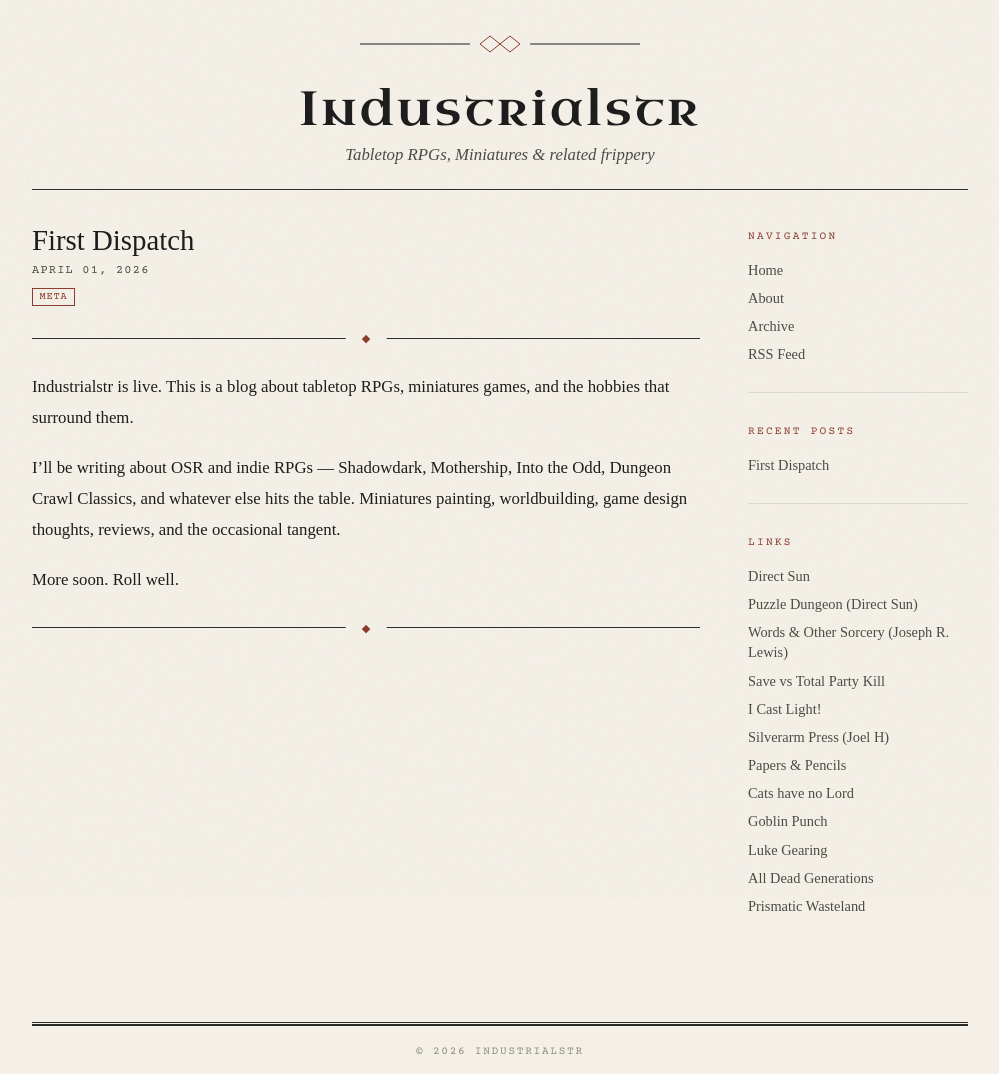
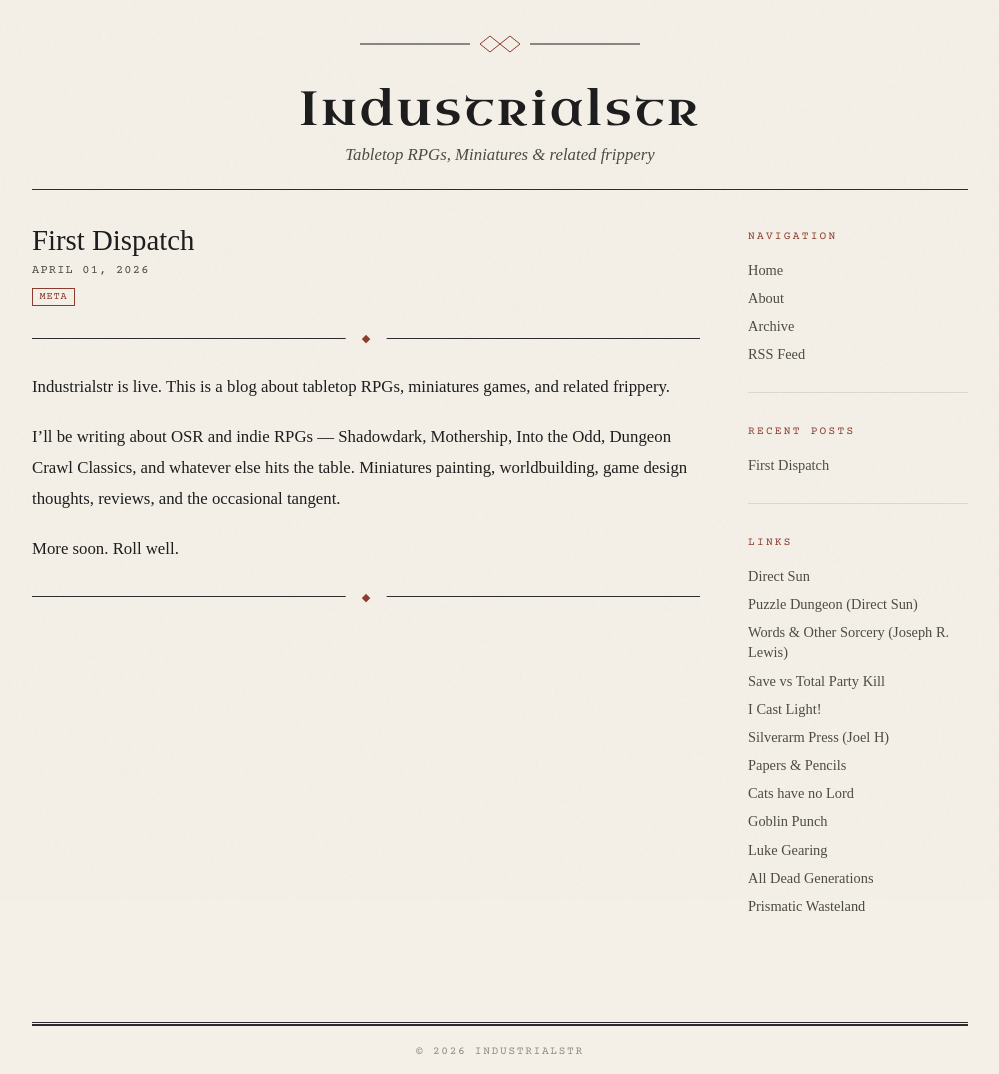
Before and after one commit to industrialstr/industrialstr.github.io, a Jekyll site: the page built from _posts/2026-04-01-first-dispatch.md, in a window 1280 px wide. Shown: the whole page, without its empty margins (140-1139 px from the left). Built offline with Jekyll 4.4.1, drawn with Linux system fonts in a browser that asks for light colours; some web fonts are replaced.

Commit message:
Update 2026-04-01-first-dispatch.md

```diff
--- a/_posts/2026-04-01-first-dispatch.md
+++ b/_posts/2026-04-01-first-dispatch.md
@@ -5,7 +5,7 @@ date: 2026-04-01
 tags: [meta]
 ---
 
-Industrialstr is live. This is a blog about tabletop RPGs, miniatures games, and the hobbies that surround them.
+Industrialstr is live. This is a blog about tabletop RPGs, miniatures games, and related frippery.
 
 I'll be writing about OSR and indie RPGs — Shadowdark, Mothership, Into the Odd, Dungeon Crawl Classics, and whatever else hits the table. Miniatures painting, worldbuilding, game design thoughts, reviews, and the occasional tangent.
 
```
